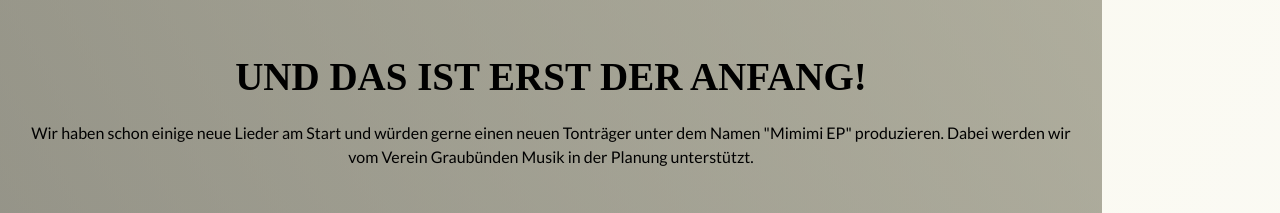
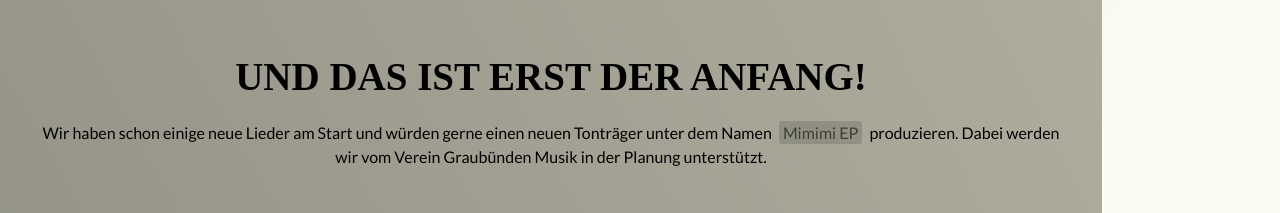
Before and after one commit to weeebr/noxx, a React (Create React App) app: page / in a window 1280 px wide. Shown: the part 3140-3353 px from the top of the page. Built offline with nearby package versions, Linux system fonts and the light colour scheme; a web font is replaced by a local one.

Commit message:
add highlighting also for mimimi

```diff
--- a/src/pages/Bio.js
+++ b/src/pages/Bio.js
@@ -62,8 +62,9 @@ const Bio = ({ openVideo }) => {
       <h3>Und das ist erst der Anfang!</h3>
       <p>
         Wir haben schon einige neue Lieder am Start und würden gerne einen neuen
-        Tonträger unter dem Namen "Mimimi EP" produzieren. Dabei werden wir vom
-        Verein Graubünden Musik in der Planung unterstützt.
+        Tonträger unter dem Namen <HighlightedText>Mimimi EP</HighlightedText>{" "}
+        produzieren. Dabei werden wir vom Verein Graubünden Musik in der Planung
+        unterstützt.
       </p>
       <br />
       <h4>Crowdfunding-Kampagne</h4>
```
